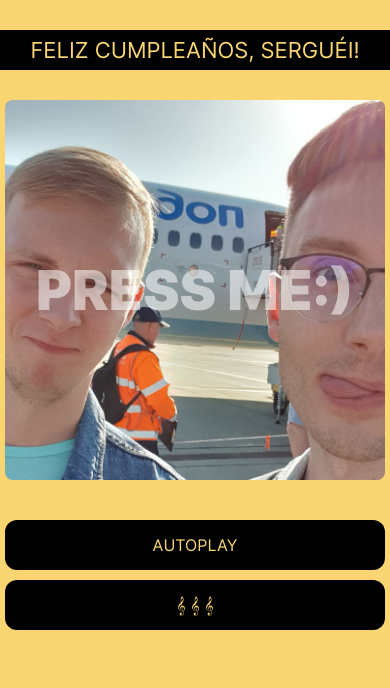
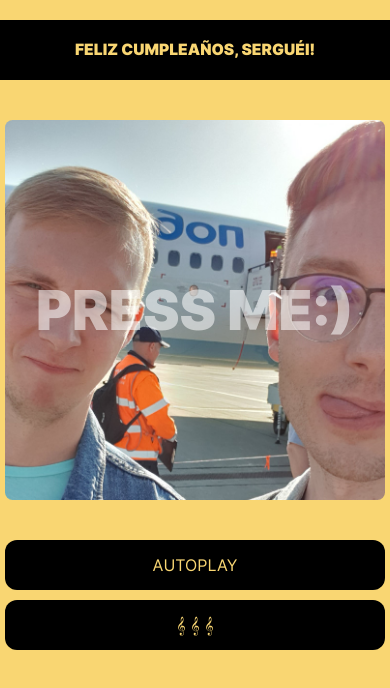
Before and after one commit to dromgard/sergio-birthday-boy, a website: page index.html in a window 390 px wide. Drawn offline with Linux system fonts and the light colour scheme.

Commit message:
feat: изменить отображение поздравления

```diff
--- a/blocks/congratulations/__text/congratulations__text.css
+++ b/blocks/congratulations/__text/congratulations__text.css
@@ -9,14 +9,20 @@
     text-align: center;
     font-style: normal;
     font-weight: 900;
-    font-size: 42px;
-    line-height: 54px;
+    font-size: 4vw;
+    line-height: 50px;
+    white-space: nowrap;
 }
 
-@media screen and (max-width: 530px) {
+@media screen and (min-width: 890px) {
     .congratulations__text {
-        font-weight: 400;
-        font-size: 22px;
-        line-height: 30px;
+        font-size: 36px;
     }
 }
+
+
+@media screen and (max-width: 320px) {
+    .congratulations__text {
+        font-size: 13px;
+    }
+}
--- a/blocks/congratulations/congratulations.css
+++ b/blocks/congratulations/congratulations.css
@@ -1,13 +1,6 @@
 .congratulations {
     width: 100%;
-    height: 130px;
-    padding: 10px 0;
+    padding: 20px 0 40px;
     display: flex;
     align-items: center;
 }
-
-@media screen and (max-width: 530px) {
-    .congratulations {
-        height: 80px;
-    }
-}
```
